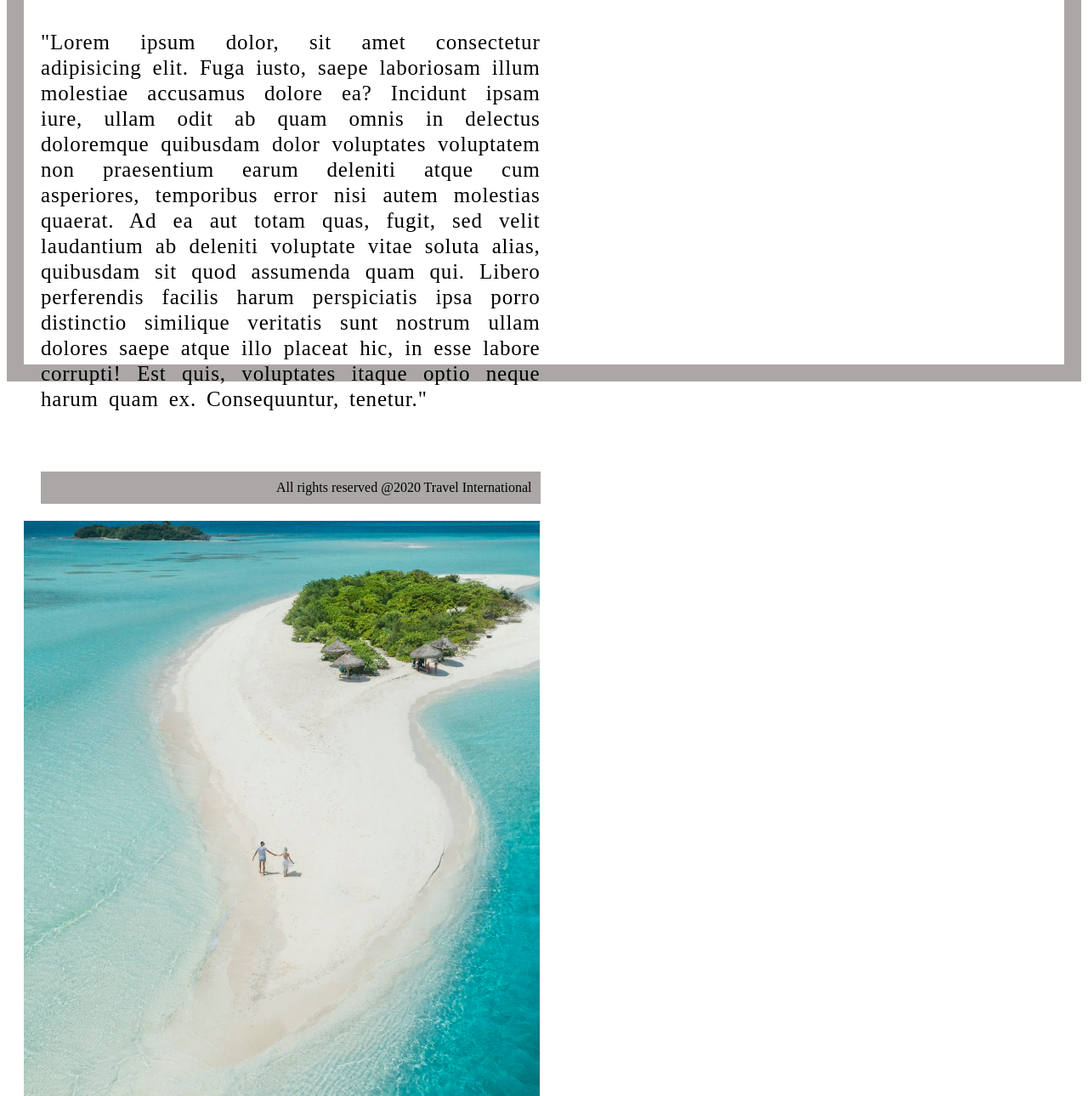
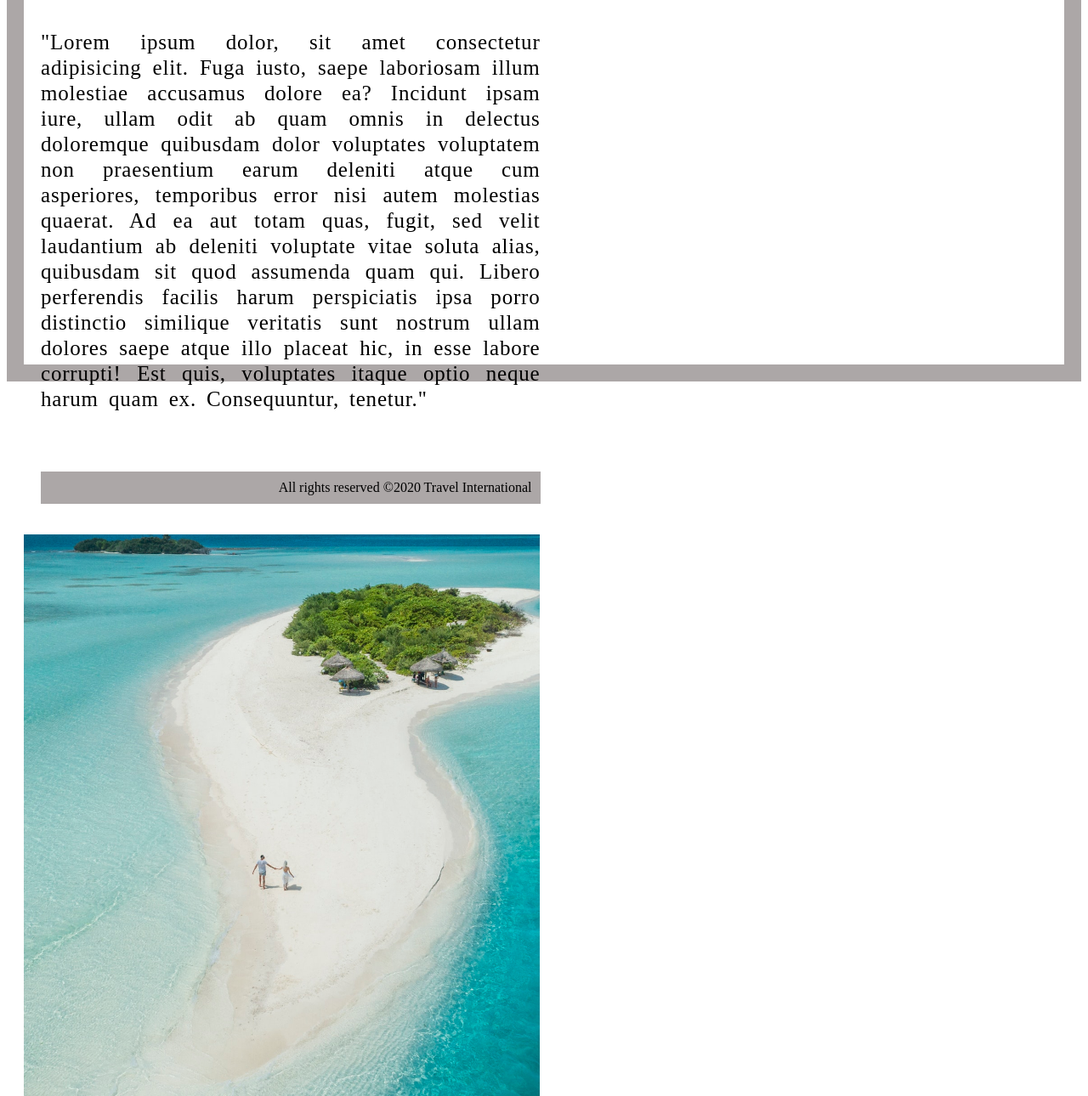
Before and after one commit to fbw-d09/uib-box-model-travel-page-sbrycbc, a website: page index.html in a window 1280 px wide. Shown: the part 399-1689 px from the top of the page at 85% size. Drawn offline with Linux system fonts and the light colour scheme.

Commit message:
code fixed

```diff
--- a/index.html
+++ b/index.html
@@ -9,30 +9,30 @@
 </head>
 <body>
     <main>
-    <div class="link-seite">
-    <div>
+    <section class="link-seite">
+
     <nav>
         <ul>
-            <li><a href="#"></a>ABOUT</li>
+         <li><a href="#"></a>ABOUT</li>
             <li><a href="#"></a>CONTACT</li>
         </ul>
     </nav>
-</div>
 
-<div>
+
+
 
         <h2>Lorem ipsum dolor sit amet</h2>
 
         <p class="loremipsum">"Lorem ipsum dolor, sit amet consectetur adipisicing elit. Fuga iusto, saepe laboriosam illum molestiae accusamus dolore ea? Incidunt ipsam iure, ullam odit ab quam omnis in delectus doloremque quibusdam dolor voluptates voluptatem non praesentium earum deleniti atque cum asperiores, temporibus error nisi autem molestias quaerat. Ad ea aut totam quas, fugit, sed velit laudantium ab deleniti voluptate vitae soluta alias, quibusdam sit quod assumenda quam qui. Libero perferendis facilis harum perspiciatis ipsa porro distinctio similique veritatis sunt nostrum ullam dolores saepe atque illo placeat hic, in esse labore corrupti! Est quis, voluptates itaque optio neque harum quam ex. Consequuntur, tenetur."</p>
 
-        <div class="travel">All rights reserved @2020 Travel International</div>
-
-    </div>
+        <p class="travel">All rights reserved &copy2020 Travel International</p>
 
 
-    </div>
 
-    <div class="recht-seite"></div>
+
+</section>
+
+    <section class="recht-seite"></section>
 </main>
 
 </body>
```
